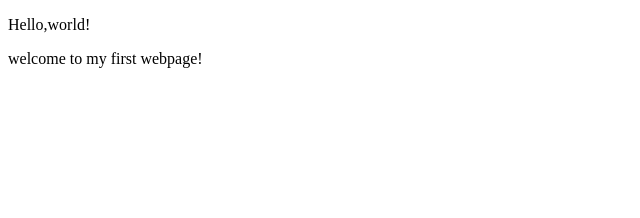
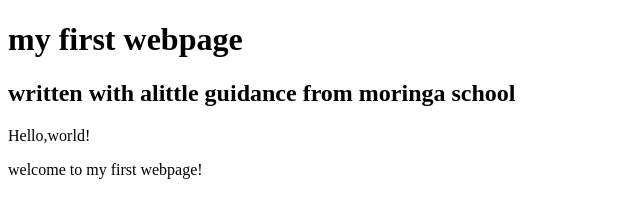
Before and after one commit to maxwellkimutai/my-first-webpage-1, a plain HTML site: page my-first-webpage.html in a window 1280 px wide. Shown: the whole page, without its empty margins (0-640 px from the left). Drawn offline with Linux system fonts and the light colour scheme.

Commit message:
adding headers

```diff
--- a/my-first-webpage.html
+++ b/my-first-webpage.html
@@ -4,6 +4,8 @@
       <title>my first webpage!</title>
     </head>
     <body>
+     <h1>my first webpage</h1>
+     <h2>written with alittle guidance from moringa school</h2>
      <p>Hello,world!</p>
      <p>welcome to my first webpage!</p>
     </body>
```
